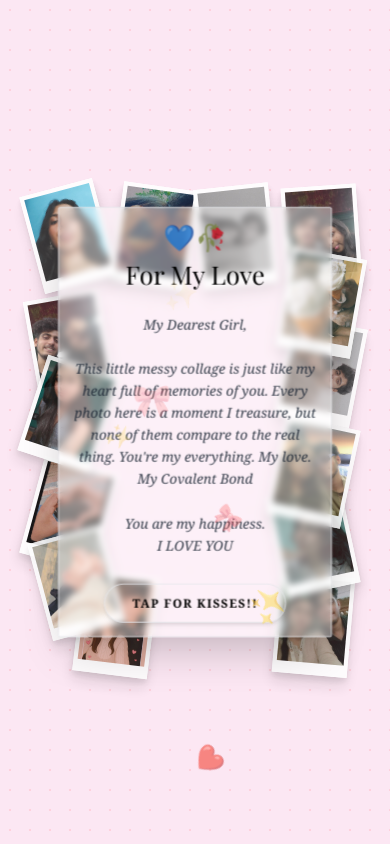
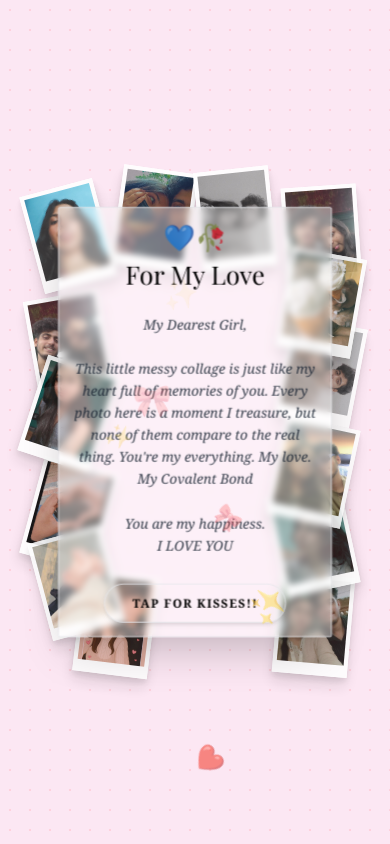
Before and after one commit to prabeshphuyal13/Project-She, a plain HTML site: page index.html in a window 390 px wide. Drawn offline with nearby package versions, Linux system fonts and the light colour scheme; a web font is replaced by a local one.

Commit message:
image position correction

```diff
--- a/index.html
+++ b/index.html
@@ -66,10 +66,10 @@
         @media (max-width:768px) {
             .photo-container { border-width:4px; border-bottom-width:12px; opacity:0.9; }
             .photo-container:hover { transform: scale(1.5) rotate(0deg) !important; }
-            .p1 { top:22%; left:30%; transform:rotate(8deg); }
+            .p1 { top:20%; left:30%; transform:rotate(8deg); }
             .p2 { top:35%; left:8%; transform:rotate(-10deg); z-index:6; }
             .p3 { top:55%; left:8%; transform:rotate(15deg); }
-            .p4 { top:22%; right:30%; transform:rotate(-6deg); }
+            .p4 { top:20%; right:30%; transform:rotate(-6deg); }
             .p5 { top:30%; right:8%; transform:rotate(10deg); z-index:6; }
             .p6 { bottom:25%; left:10%; transform:rotate(-15deg); }
             .p7 { bottom:20%; left:20%; transform:rotate(7deg); z-index:4; }
```
